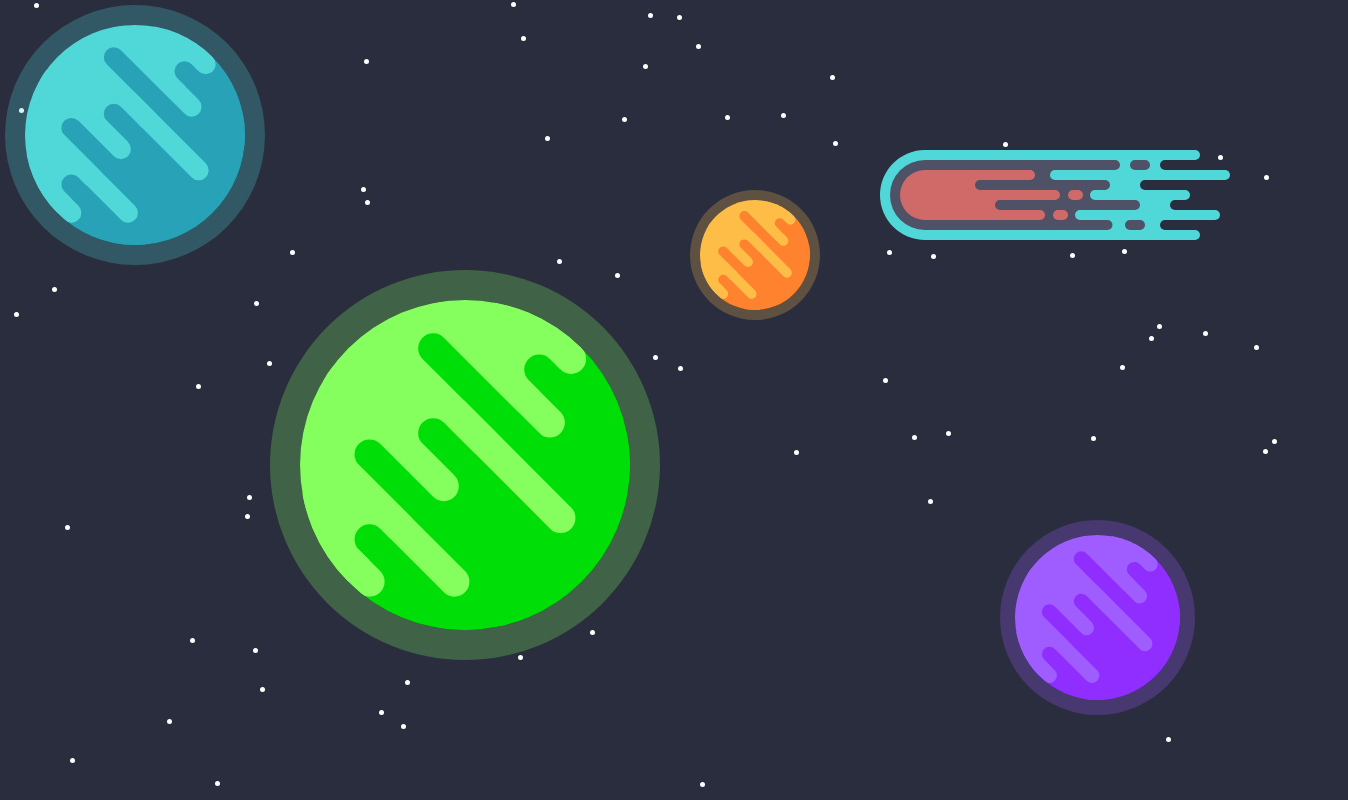
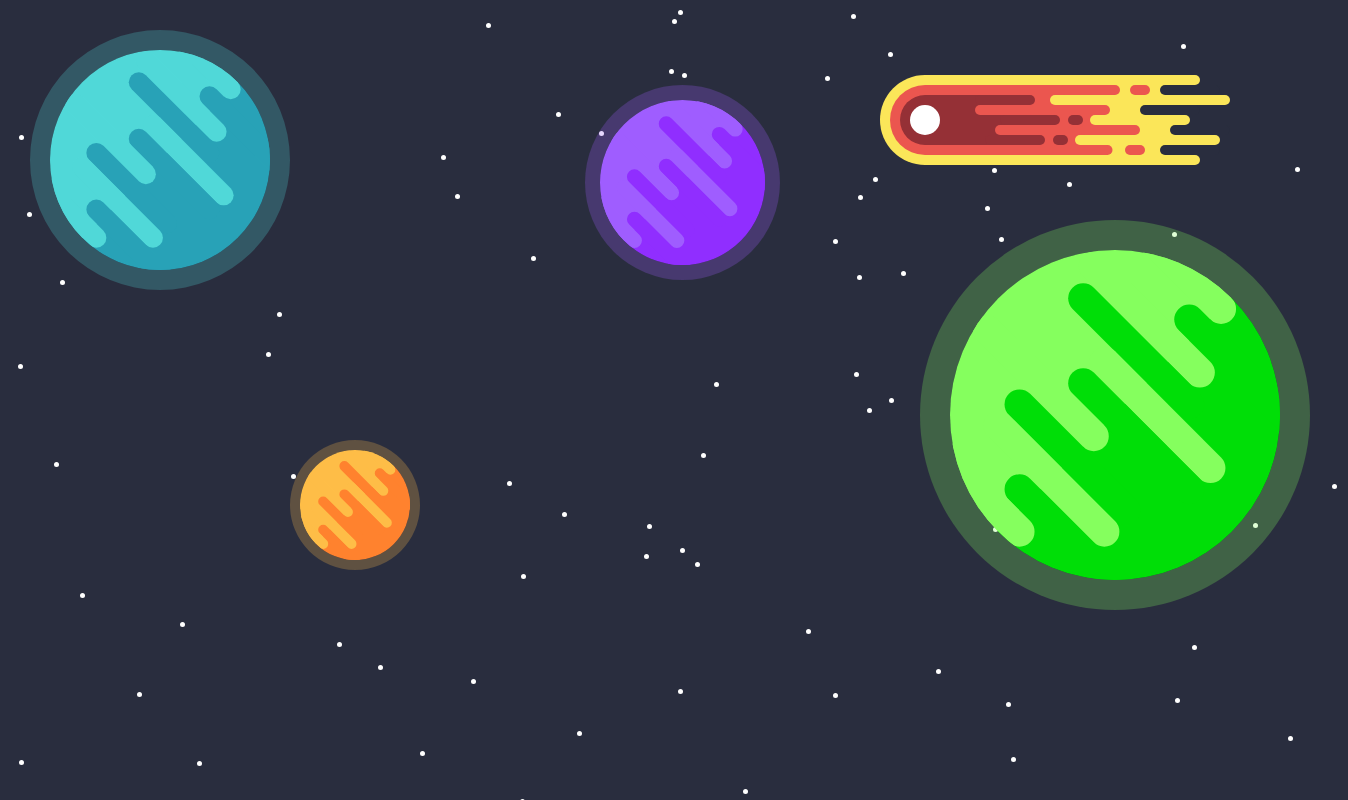
Before and after one commit to christianmed/css-planet-comet, a website: page dev/pug/index.pug in a window 1280 px wide. Shown: the whole page, 1348 px wide, since content can reach past the window. Drawn offline with nearby package versions, Linux system fonts and the light colour scheme; files that its build step writes are made by us from their sources.

Commit message:
Cambios menores

```diff
--- a/dev/scss/components/_comet.scss
+++ b/dev/scss/components/_comet.scss
@@ -1,12 +1,17 @@
-$comet-1: #50D8D8;
-$comet-2: #4F5166;
+// $comet-1: #50D8D8;
+// $comet-2: #4F5166;
+// $comet-3: #557AA6;
+// $comet-4: #D06A69;
+// $gutter: 10px;
+$comet-1: #FBE659;
+$comet-2: #EB564F;
 $comet-3: #557AA6;
-$comet-4: #D06A69;
+$comet-4: #953036;
 $gutter: 10px;
 
 .comet {
   position: absolute;
-  top: 150px;
+  top: 75px;
   right: 100px;
   width: ($gutter * 30);
   height: $gutter * 9;
@@ -119,5 +124,5 @@ $gutter: 10px;
   width: ($gutter * 3);
   height: ($gutter * 3);
   border-radius: 50%;
-  background: $comet-4;
+  background: white;
 }
--- a/dev/scss/components/_planets.scss
+++ b/dev/scss/components/_planets.scss
@@ -3,8 +3,8 @@
   $p-color-2: #50D8D8;
   $p-size: 20px;
   position: absolute;
-  top: 25px;
-  left: 25px;
+  top: 50px;
+  left: 50px;
   width: ($p-size * 11);
   height: ($p-size * 11);
   border-radius: 50%;
@@ -17,8 +17,6 @@
   transform: rotate(-135deg);
   box-shadow:
     0px 0px 0px $p-size rgba($p-color-2,.25);
-  // box-shadow:
-  //   0px 0px ($p-size * 3.5) $p-color-1;
 
   &::before {
     content: "";
@@ -49,8 +47,8 @@
   $p-color-2: #9F5DFF;
   $p-size: 15px;
   position: absolute;
-  bottom: 100px;
-  right: 100px;
+  top: 100px;
+  left: 600px;
   width: ($p-size * 11);
   height: ($p-size * 11);
   border-radius: 50%;
@@ -95,8 +93,8 @@
   $p-color-2: #85FF5E;
   $p-size: 30px;
   position: absolute;
-  top: 300px;
-  left: 300px;
+  top: 250px;
+  left: 950px;
   width: ($p-size * 11);
   height: ($p-size * 11);
   border-radius: 50%;
@@ -141,8 +139,8 @@
   $p-color-2: #FEBD47;
   $p-size: 10px;
   position: absolute;
-  top: 200px;
-  left: 700px;
+  top: 450px;
+  left: 300px;
   width: ($p-size * 11);
   height: ($p-size * 11);
   border-radius: 50%;
```
Also changed, not shown: dist/css/styles.css, 1 other file.
